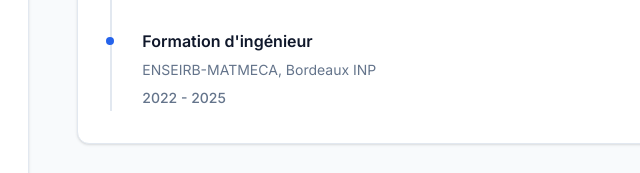
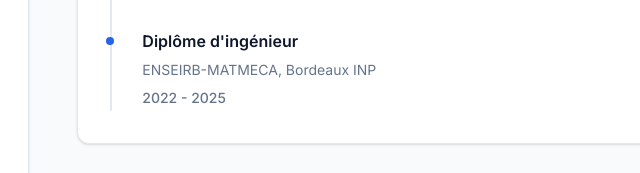
Before and after one commit to TahaBamhaoute/TahaBamhaoute.github.io, a plain HTML site: page cv.html in a window 1280 px wide. Shown: the part 538-711 px from the top of the page, 400-1040 px from the left. Drawn offline with nearby package versions, Linux system fonts and the light colour scheme.

Commit message:
cv update

```diff
--- a/cv.html
+++ b/cv.html
@@ -212,7 +212,7 @@
                 'education-title': 'Formation',
                 'education-master': 'Master 2 (parallèle) en Mécanique fondamentale et applications (MEFA)',
                 'university-bordeaux': 'Université de Bordeaux',
-                'education-engineer': 'Formation d\'ingénieur',
+                'education-engineer': 'Diplôme d\'ingénieur',
                 'school-enseirb': 'ENSEIRB-MATMECA, Bordeaux INP',
                 'experience-title': 'Expérience',
                 'internship-ifp-title': 'Stage de fin d\'études – IFP Énergies Nouvelles, Lyon',
@@ -245,9 +245,9 @@
                 'level-advanced': 'Advanced (B2)',
                 'level-beginner': 'Beginner (A2)',
                 'education-title': 'Education',
-                'education-master': 'Master 2 (parallel) in Fundamental Mechanics and Applications (MEFA)',
+                'education-master': 'Master of Research (double degree) in Fundamental Mechanics and Applications (MEFA)',
                 'university-bordeaux': 'University of Bordeaux',
-                'education-engineer': 'Engineering Program',
+                'education-engineer': 'Master in Engineering',
                 'school-enseirb': 'ENSEIRB-MATMECA, Bordeaux INP',
                 'experience-title': 'Experience',
                 'internship-ifp-title': 'Final Year Internship – IFP Énergies Nouvelles, Lyon',
```
